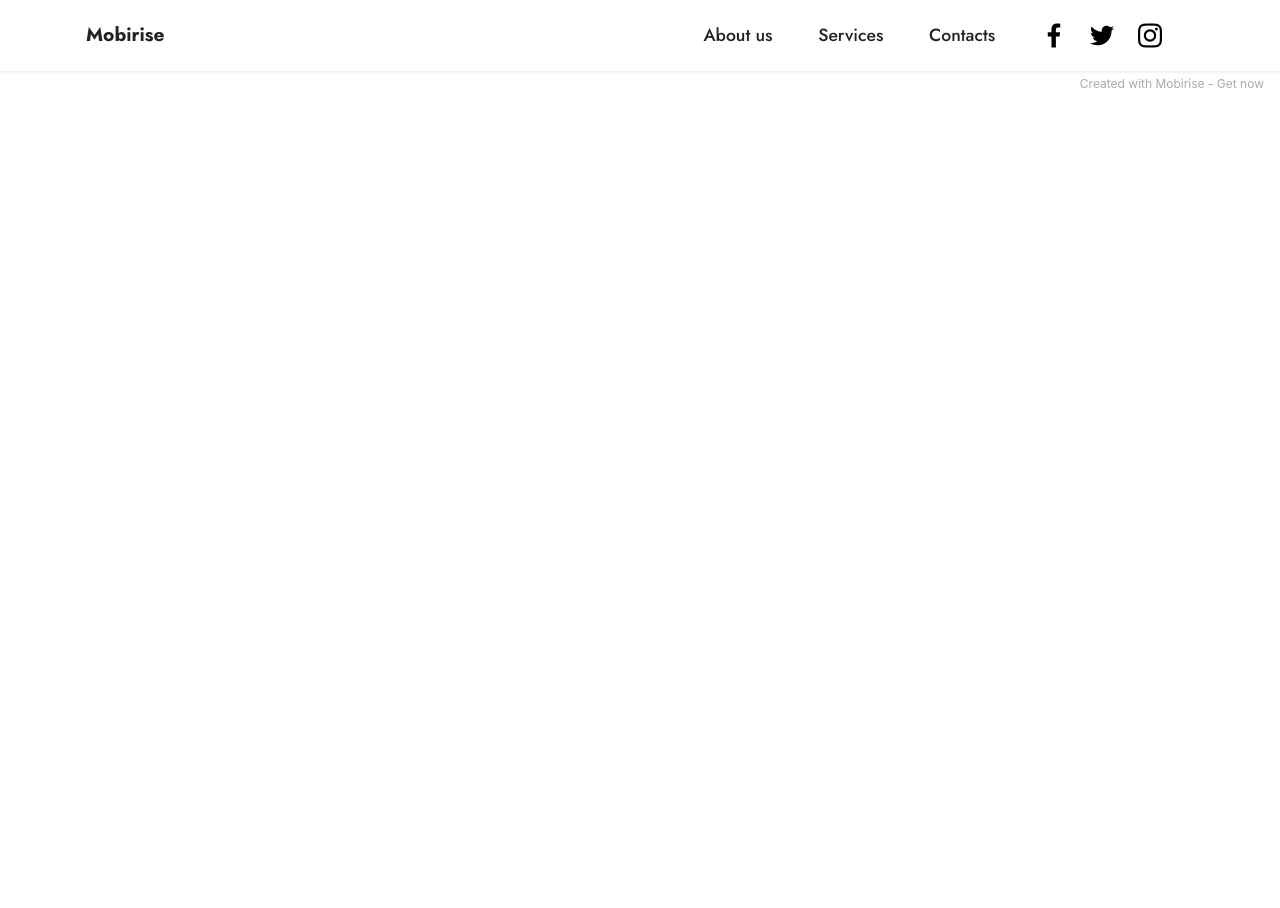
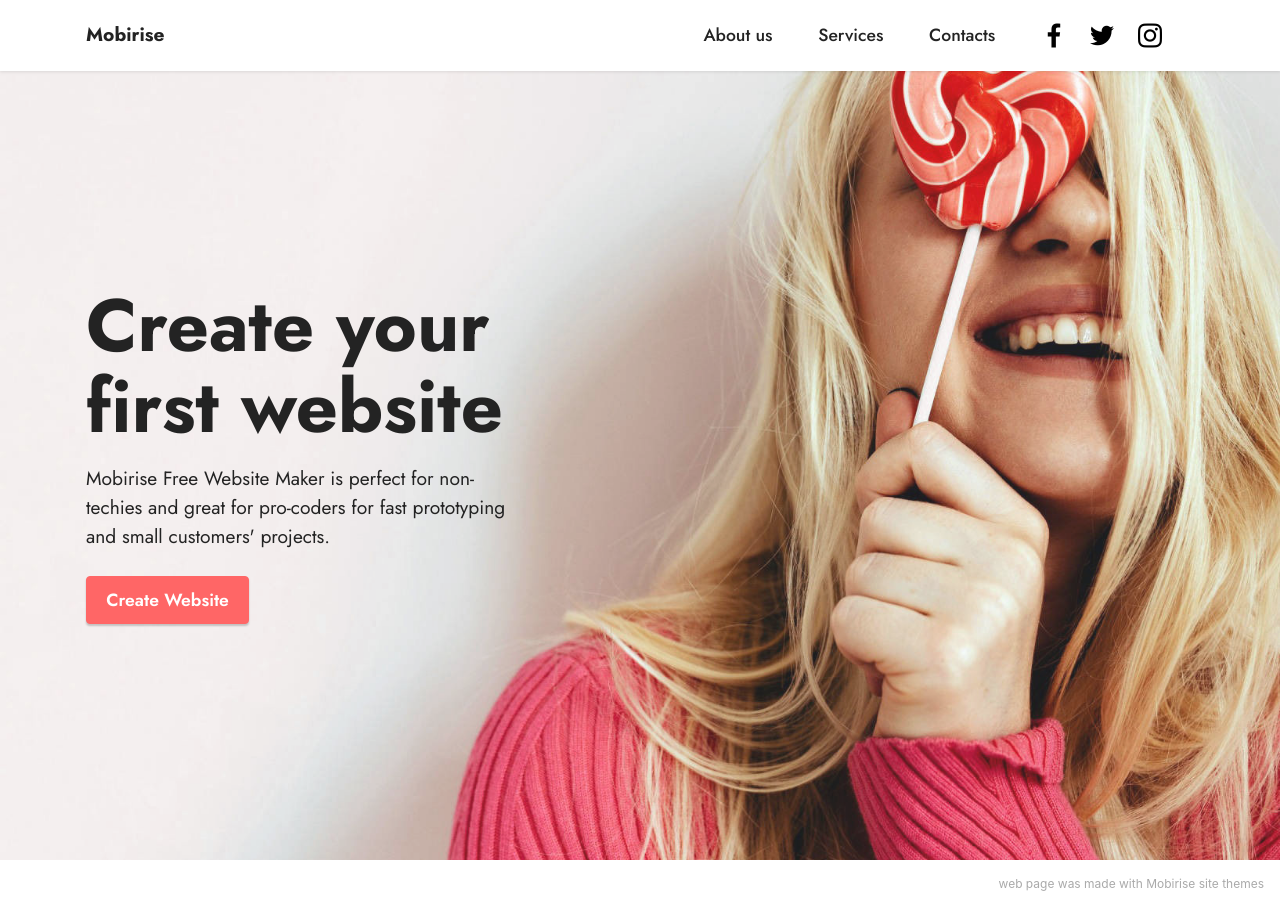
Before and after one commit to roman-davshan/roman-davshan.github.io, a plain HTML site: page index.html in a window 1280 px wide. Before the commit the page ends 800 px from the top, so only its background shows below. Drawn offline with Linux system fonts and the light colour scheme.

Commit message:
create github pages

```diff
--- a/assets/mobirise/css/mbr-additional.css
+++ b/assets/mobirise/css/mbr-additional.css
@@ -1035,3 +1035,6 @@ a {
     left: -1rem;
   }
 }
+.cid-swD5UycVhz {
+  background-image: url("../../../assets/images/background13.jpg");
+}
--- a/index.html
+++ b/index.html
@@ -67,7 +67,26 @@
             </div>
         </div>
     </nav>
-</section><section style="background-color: #fff; font-family: -apple-system, BlinkMacSystemFont, 'Segoe UI', 'Roboto', 'Helvetica Neue', Arial, sans-serif; color:#aaa; font-size:12px; padding: 0; align-items: center; display: flex;"><a href="https://mobirise.site/h" style="flex: 1 1; height: 3rem; padding-left: 1rem;"></a><p style="flex: 0 0 auto; margin:0; padding-right:1rem;">Created with Mobirise - <a href="https://mobirise.site/l" style="color:#aaa;">Get now</a></p></section><script src="assets/web/assets/jquery/jquery.min.js"></script>  <script src="assets/popper/popper.min.js"></script>  <script src="assets/tether/tether.min.js"></script>  <script src="assets/bootstrap/js/bootstrap.min.js"></script>  <script src="assets/smoothscroll/smooth-scroll.js"></script>  <script src="assets/dropdown/js/nav-dropdown.js"></script>  <script src="assets/dropdown/js/navbar-dropdown.js"></script>  <script src="assets/touchswipe/jquery.touch-swipe.min.js"></script>  <script src="assets/theme/js/script.js"></script>
+</section>
+
+<section class="header1 cid-swD5UycVhz mbr-fullscreen" id="header1-1">
+
+
+
+    <div class="mbr-overlay" style="opacity: 0.1; background-color: rgb(250, 250, 250);"></div>
+
+    <div class="container">
+        <div class="row">
+            <div class="col-12 col-lg-5">
+                <h1 class="mbr-section-title mbr-fonts-style mb-3 display-1"><strong>Create your first website</strong></h1>
+
+                <p class="mbr-text mbr-fonts-style display-7">
+                    Mobirise Free Website Maker is perfect for non-techies and great for pro-coders for fast prototyping and small customers' projects.</p>
+                <div class="mbr-section-btn mt-3"><a class="btn btn-secondary display-4" href="https://mobiri.se">Create Website</a></div>
+            </div>
+        </div>
+    </div>
+</section><section style="background-color: #fff; font-family: -apple-system, BlinkMacSystemFont, 'Segoe UI', 'Roboto', 'Helvetica Neue', Arial, sans-serif; color:#aaa; font-size:12px; padding: 0; align-items: center; display: flex;"><a href="https://mobirise.site/o" style="flex: 1 1; height: 3rem; padding-left: 1rem;"></a><p style="flex: 0 0 auto; margin:0; padding-right:1rem;"><a href="https://mobirise.site/s" style="color:#aaa;">web page</a> was made with Mobirise site themes</p></section><script src="assets/web/assets/jquery/jquery.min.js"></script>  <script src="assets/popper/popper.min.js"></script>  <script src="assets/tether/tether.min.js"></script>  <script src="assets/bootstrap/js/bootstrap.min.js"></script>  <script src="assets/smoothscroll/smooth-scroll.js"></script>  <script src="assets/dropdown/js/nav-dropdown.js"></script>  <script src="assets/dropdown/js/navbar-dropdown.js"></script>  <script src="assets/touchswipe/jquery.touch-swipe.min.js"></script>  <script src="assets/theme/js/script.js"></script>
 
 
 </body>
```
Also changed, not shown: assets/images/background13.jpg (added), 1 other file.
